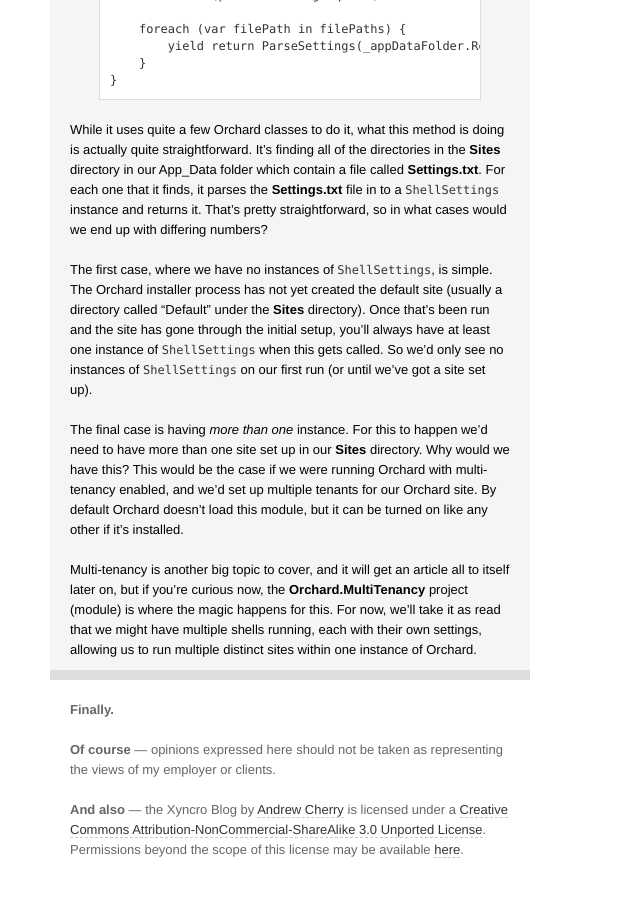
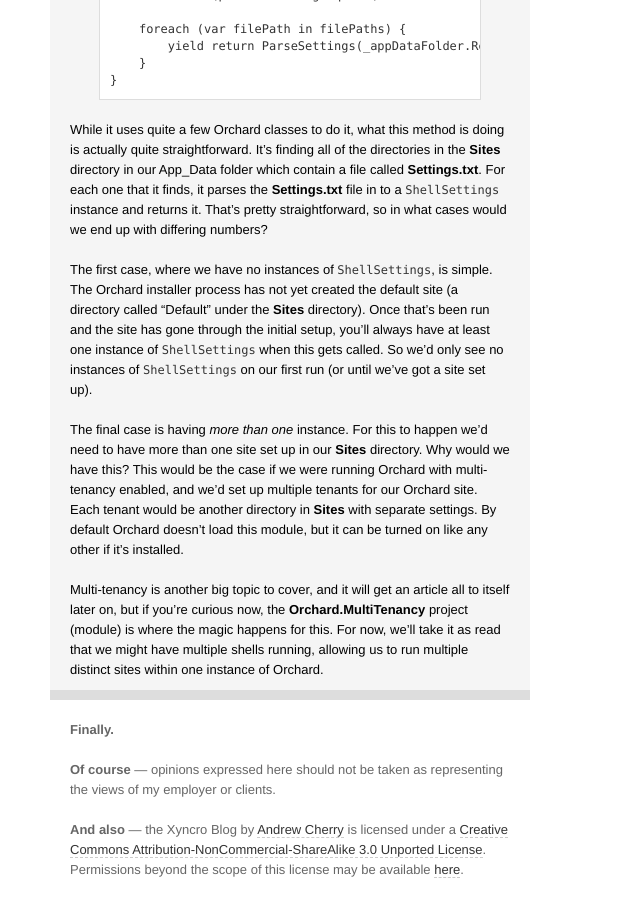
Before and after one commit to kolektiv/kolektiv.github.io, a Jekyll site: the page built from _posts/2011-09-01-orchard-host.md, in a window 1280 px wide and 900 px high, scrolled down 2581 px. Shown: the whole window, without its empty margins (0-640 px from the left). Built offline with Jekyll 4.4.1, drawn with Linux system fonts in a browser that asks for light colours.

Commit message:
editing orchard host post

```diff
--- a/_posts/2011-09-01-orchard-host.md
+++ b/_posts/2011-09-01-orchard-host.md
@@ -104,11 +104,11 @@ IEnumerable<ShellSettings> LoadSettings() {
 
 While it uses quite a few Orchard classes to do it, what this method is doing is actually quite straightforward. It's finding all of the directories in the **Sites** directory in our App_Data folder  which contain a file called **Settings.txt**. For each one that it finds, it parses the **Settings.txt** file in to a `ShellSettings` instance and returns it. That's pretty straightforward, so in what cases would we end up with differing numbers?
 
-The first case, where we have no instances of `ShellSettings`, is simple. The Orchard installer process has not yet created the default site (usually a directory called "Default" under the **Sites** directory). Once that's been run and the site has gone through the initial setup, you'll always have at least one instance of `ShellSettings` when this gets called. So we'd only see no instances of `ShellSettings` on our first run (or until we've got a site set up).
+The first case, where we have no instances of `ShellSettings`, is simple. The Orchard installer process has not yet created the default site (a directory called "Default" under the **Sites** directory). Once that's been run and the site has gone through the initial setup, you'll always have at least one instance of `ShellSettings` when this gets called. So we'd only see no instances of `ShellSettings` on our first run (or until we've got a site set up).
 
-The final case is having *more than one* instance. For this to happen we'd need to have more than one site set up in our **Sites** directory. Why would we have this? This would be the case if we were running Orchard with multi-tenancy enabled, and we'd set up multiple tenants for our Orchard site. By default Orchard doesn't load this module, but it can be turned on like any other if it's installed.
+The final case is having *more than one* instance. For this to happen we'd need to have more than one site set up in our **Sites** directory. Why would we have this? This would be the case if we were running Orchard with multi-tenancy enabled, and we'd set up multiple tenants for our Orchard site. Each tenant would be another directory in **Sites** with separate settings. By default Orchard doesn't load this module, but it can be turned on like any other if it's installed.
 
-Multi-tenancy is another big topic to cover, and it will get an article all to itself later on, but if you're curious now, the **Orchard.MultiTenancy** project (module) is where the magic happens for this. For now, we'll take it as read that we might have multiple shells running, each with their own settings, allowing us to run multiple distinct sites within one instance of Orchard.
+Multi-tenancy is another big topic to cover, and it will get an article all to itself later on, but if you're curious now, the **Orchard.MultiTenancy** project (module) is where the magic happens for this. For now, we'll take it as read that we might have multiple shells running,  allowing us to run multiple distinct sites within one instance of Orchard.
 
 [Orchard Startup]: /orchard/2011/08/30/orchard-startup-process.html
 [Orchard Internals]: /orchard/2011/08/26/orchard-internals-series.html
```
